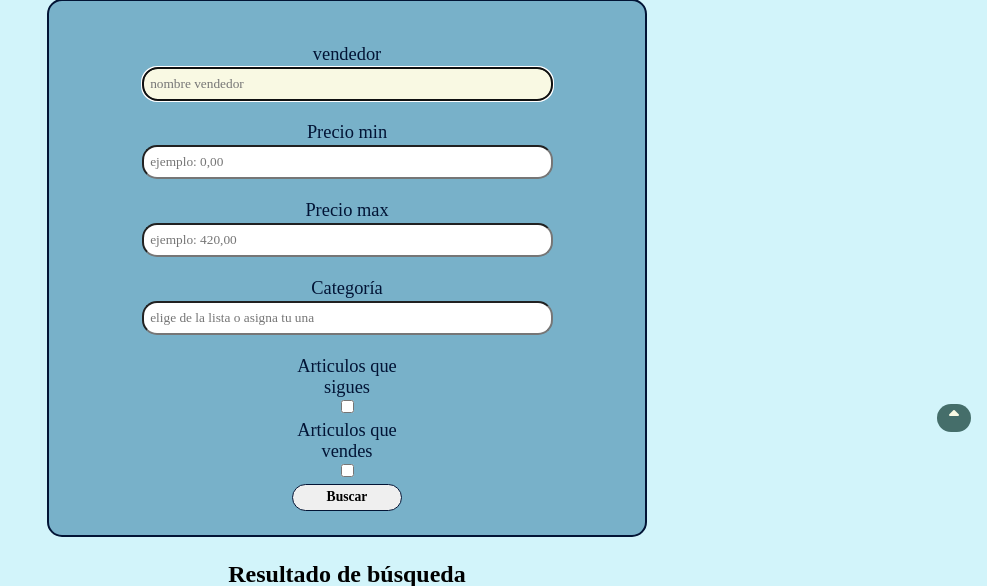
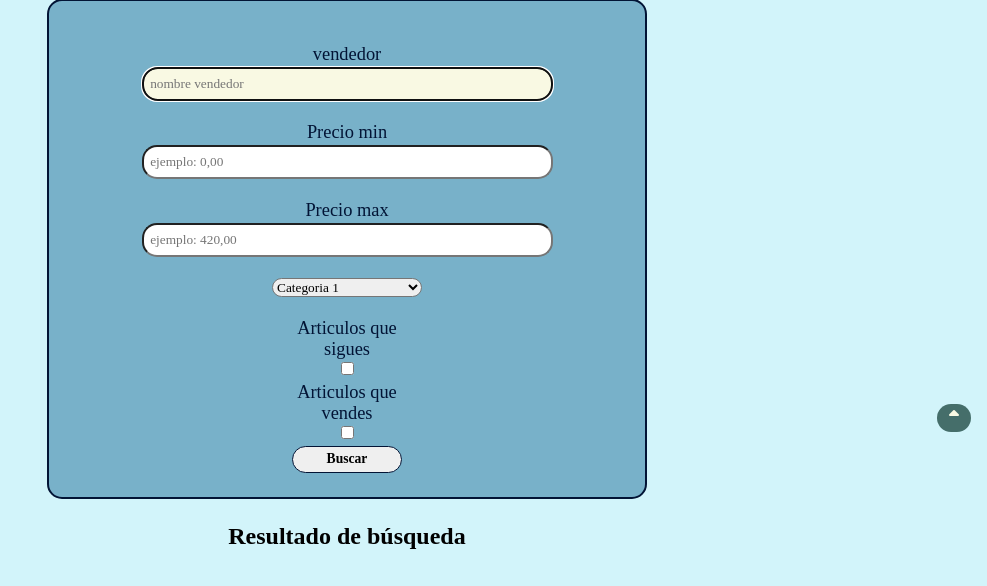
Before and after one commit to AndresGarc/PCW, a PHP site: page /buscar.html in a window 1280 px wide. Shown: the part 352-938 px from the top of the page, without its empty margins (293-1280 px from the left). Run offline with PHP 8.4, Linux system fonts and the light colour scheme; some libraries are stand-ins or nearby versions; some web fonts are replaced.

Commit message:
Cambio datalists y selects

```diff
--- a/buscar.html
+++ b/buscar.html
@@ -26,13 +26,7 @@
       </ul>
     </nav>
 
-    <datalist id="opciones">
-      <option>Categoria 1</option>
-      <option>Categoria 2</option>
-      <option>Categoria 3</option>
-      <option>Categoria 4</option>
-       <!--tambien se puede hacer option value=""-->
-  </datalist>
+
 
 
     <h2>Busqueda</h2>
@@ -50,8 +44,11 @@
       <input type="number" name="preciomax" id="preciomax" min="0" step=".01" placeholder="ejemplo: 420,00">
     </p>
     <p>
-      <label for="categoria">Categoría</label>
-        <input type="text" name="Categoria" id="categoria" list="opciones" placeholder="elige de la lista o asigna tu una" required>
+      <select name="categoria" class="selectcat">
+        <option value="Cat 1" selected>Categoria 1</option>
+        <option value="Cat 2">Categoria 2</option>
+        <option value="Cat 3">Categoria 3</option>
+      </select>
     </p>
     <p class="radios">
       <label for="seguidos">Articulos que sigues</label>
--- a/estilo.css
+++ b/estilo.css
@@ -296,6 +296,17 @@ body{
     #descripcion:hover{
       background-color:var(--colorRosa);
     }
+
+    .selectcat{
+      min-width:150px;
+      max-width: 250px;
+      margin: 0 auto;
+      display:flex;
+      flex-direction:row;
+      margin-bottom:0.2em;
+      border-radius:3em;
+    }
+
     .radios{
      max-width: 100px;
      margin: 0 auto;
```
Also changed, not shown: Index.html (line endings or trailing spaces).
